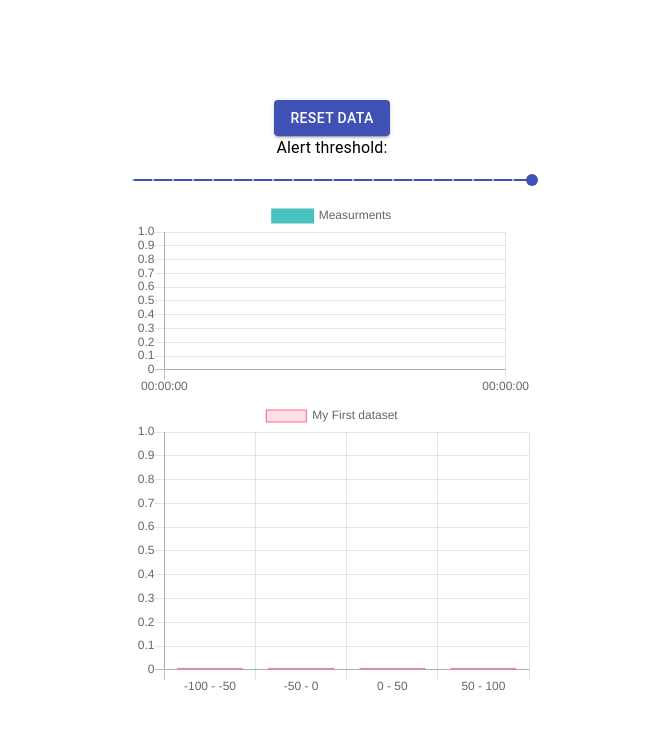
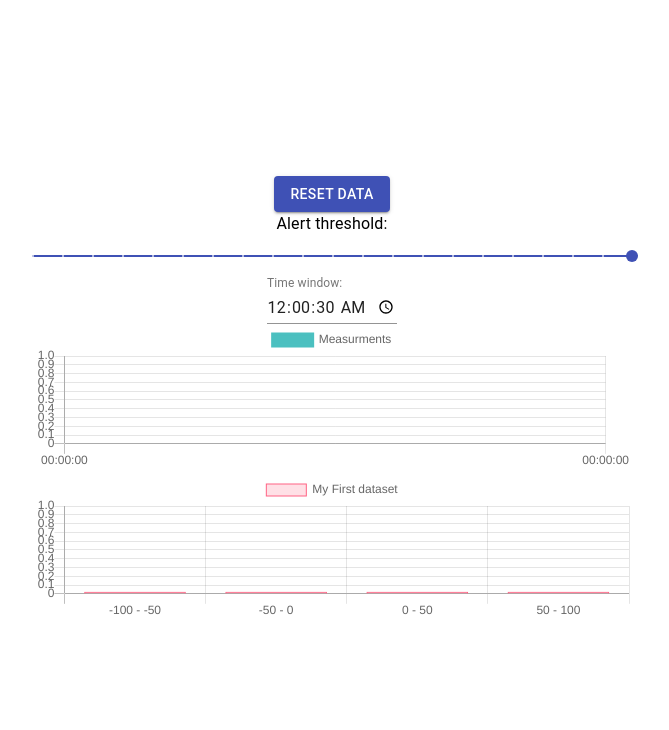
Before and after one commit to GrzegorzCzm/chart-app, a React (Create React App) app: page / in a window 1280 px wide. Shown: the top 730 px of the page, without its empty margins (308-977 px from the left). Built offline with nearby package versions, Linux system fonts and the light colour scheme; no server answers.

Commit message:
added time window for line chart

```diff
--- a/src/components/BarChart.jsx
+++ b/src/components/BarChart.jsx
@@ -29,16 +29,21 @@ const options = {
       }],
   },
 };
+
+const getData = ({ dataValues, labelsValues }) => {
+  data.datasets[0].data = dataValues;
+  data.labels = labelsValues;
+  return data;
+};
+
+
 const BarChart = (props) => {
   const { dataValues, labelsValues } = props;
-  data.datasets[0].data = dataValues;
-  data.labels = labelsValues;
+
   return (
     <div>
       <Bar
-        data={data}
-        width={400}
-        height={300}
+        data={getData({ dataValues, labelsValues })}
         options={options}
       />
     </div>
--- a/src/components/DiscreteSlider.jsx
+++ b/src/components/DiscreteSlider.jsx
@@ -10,7 +10,7 @@ import { MIN_VALUE, MAX_VALUE } from '../utils/commonValues';
 
 const useStyles = makeStyles({
   root: {
-    width: 400,
+    width: '100%',
   },
   text: {
     color: 'black',
--- a/src/components/LineChart.jsx
+++ b/src/components/LineChart.jsx
@@ -1,7 +1,8 @@
-import React from 'react';
+import React, { useState } from 'react';
 import PropTypes from 'prop-types';
 import { Scatter } from 'react-chartjs-2';
 import moment from 'moment';
+import TextField from '@material-ui/core/TextField';
 
 const data = {
   datasets: [
@@ -36,7 +37,6 @@ const options = {
       },
     }],
   },
-
 };
 
 const getData = (dataValues) => {
@@ -45,13 +45,14 @@ const getData = (dataValues) => {
 };
 
 
-const getOptions = (dataValues) => {
+const getOptions = ({ dataValues, timeWindow }) => {
   if (dataValues.length > 0) {
     const newMax = Math.ceil(dataValues[dataValues.length - 1].x / 1000) * 1000;
-    const newMin = newMax - 50000;
+    const newMin = newMax - timeWindow;
     options.scales.xAxes[0].ticks.min = newMin;
     options.scales.xAxes[0].ticks.max = newMax;
   }
+  options.scales.xAxes[0].ticks.stepSize = timeWindow / 10;
   return options;
 };
 
@@ -59,9 +60,38 @@ const getOptions = (dataValues) => {
 const LineChart = (props) => {
   const { dataValues } = props;
 
+  const [timeWindow, setTimeWindow] = useState(10000);
+
+  const updateTimeWindow = (event) => {
+    const { value } = event.target;
+    const splittedTime = value.split(':');
+    const newTimeWindow = parseInt(splittedTime[2], 10) * 1000
+    + parseInt(splittedTime[1], 10) * 1000 * 60
+    + parseInt(splittedTime[0], 10) * 1000 * 60 * 60;
+    setTimeWindow(newTimeWindow);
+  };
   return (
     <div>
-      <Scatter data={getData(dataValues)} options={getOptions(dataValues)} />
+      <form noValidate>
+        <TextField
+          onChange={updateTimeWindow}
+          id="time"
+          label="Time window: "
+          type="time"
+          defaultValue="00:00:30"
+          InputLabelProps={{
+            shrink: true,
+          }}
+          inputProps={{
+            step: 500,
+          }}
+        />
+      </form>
+      <Scatter
+        width={600}
+        data={getData(dataValues)}
+        options={getOptions({ dataValues, timeWindow })}
+      />
     </div>
   );
 };
```
